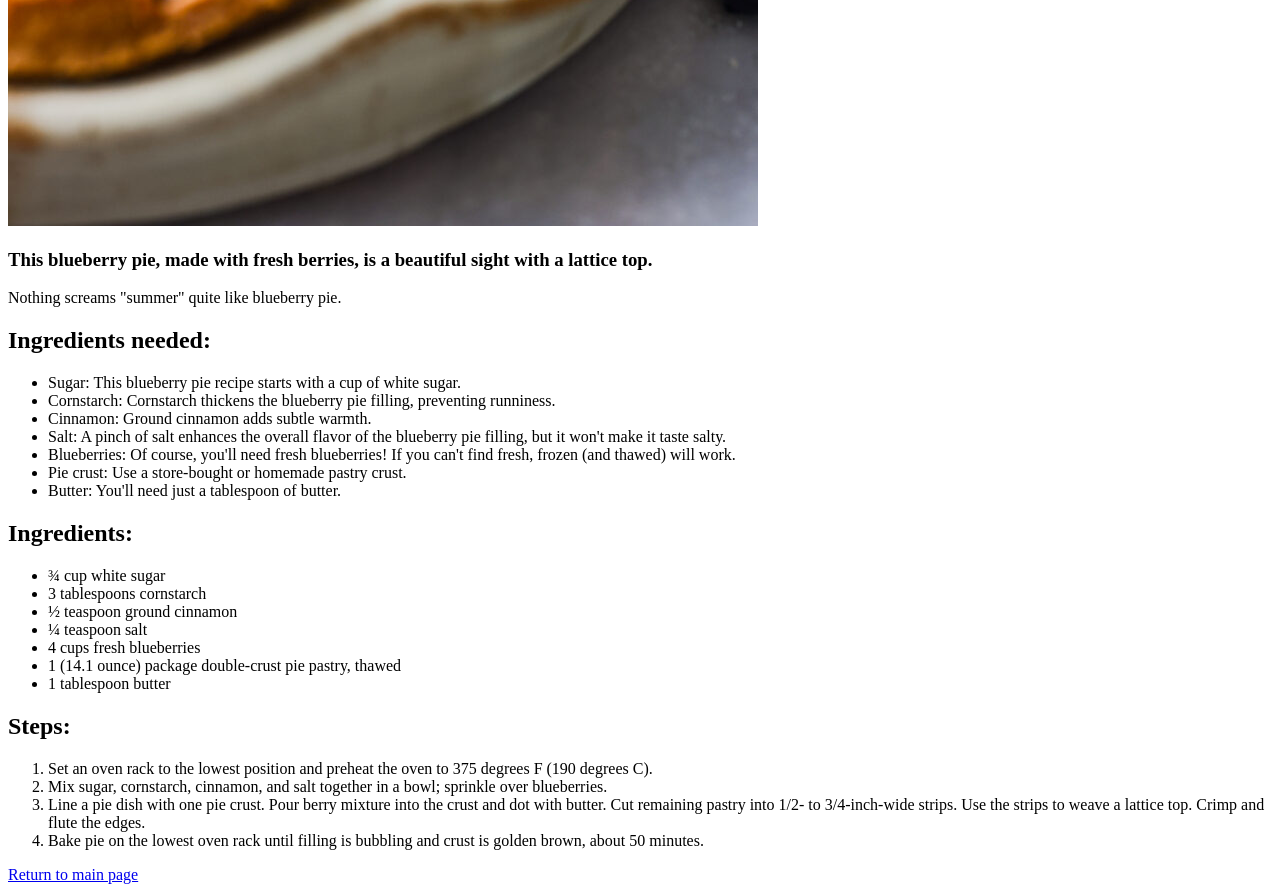
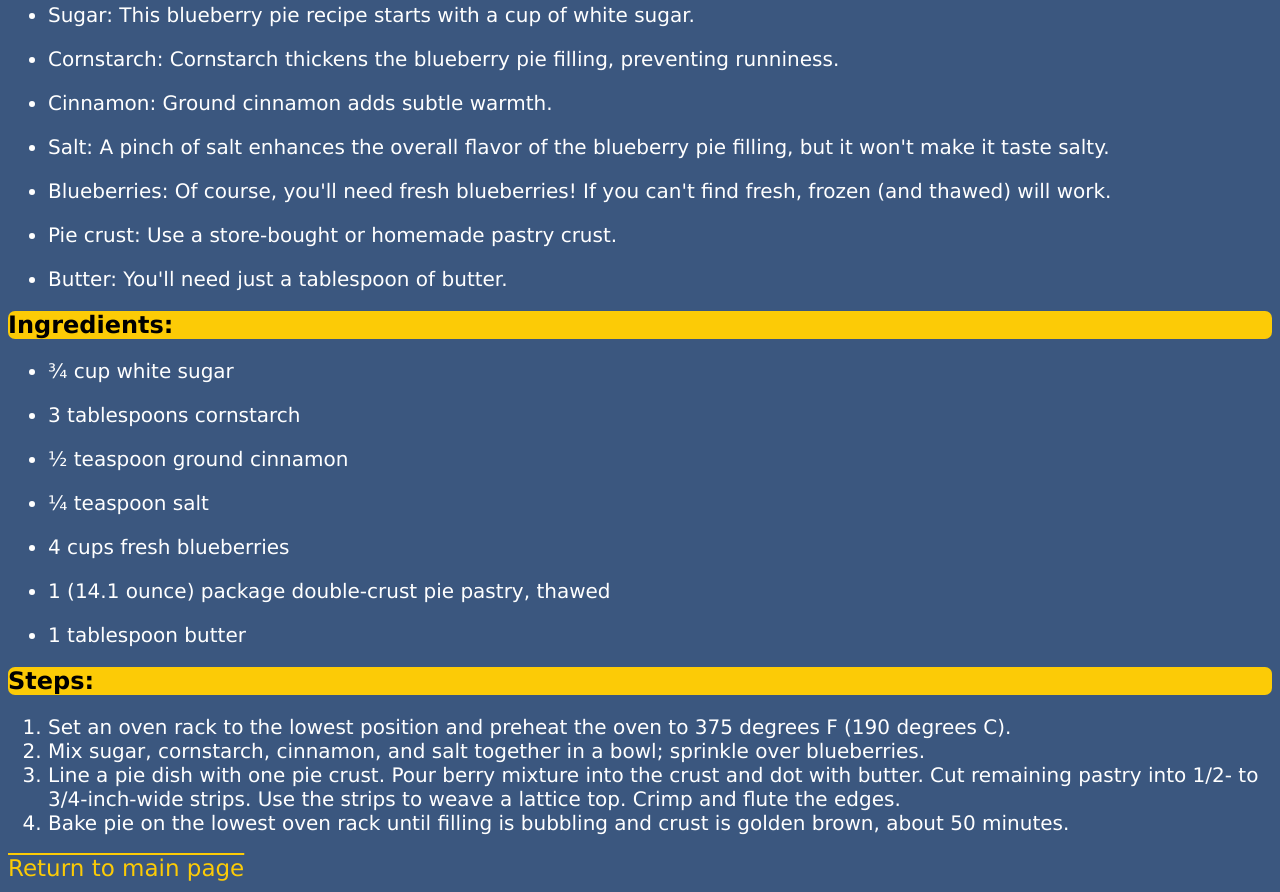
Before and after one commit to FIZZIEXD/odin-recipes, a plain HTML site: page recipes/blueberrypie.html in a window 1280 px wide. Shown: the part 854-1746 px from the top of the page. Drawn offline with Linux system fonts and the light colour scheme.

Commit message:
Modify blueberrypie.html
Add classes and <p> elements to the three lists which was first done in cornribs.html in order to make separation between lines bigger making the text more readable

```diff
--- a/recipes/blueberrypie.html
+++ b/recipes/blueberrypie.html
@@ -3,12 +3,14 @@
   <head>
     <meta charset="UTF-8" />
     <meta name="viewport" content="width=device-width, initial-scale=1.0" />
+    <link rel="stylesheet" href="../style.css" />
     <title>Blueberry Pie</title>
   </head>
   <body>
-    <h1>Blueberry Pie</h1>
+    <h1 class="header">Blueberry Pie</h1>
 
     <img
+      class="image"
       src="../images/blueberrypie.jpg"
       alt="delicious looking blueberry pie with one piece missing which exposes the great blueberry filling inside of the pie "
     />
@@ -18,43 +20,51 @@
       lattice top.
     </h3>
 
-    <p>Nothing screams "summer" quite like blueberry pie.</p>
+    <p class="paragraph">Nothing screams "summer" quite like blueberry pie.</p>
 
     <h2>Ingredients needed:</h2>
-    <ul>
+    <ul class="unordered-list">
       <li>
-        Sugar: This blueberry pie recipe starts with a cup of white sugar.
+        <p>
+          Sugar: This blueberry pie recipe starts with a cup of white sugar.
+        </p>
       </li>
       <li>
-        Cornstarch: Cornstarch thickens the blueberry pie filling, preventing
-        runniness.
+        <p>
+          Cornstarch: Cornstarch thickens the blueberry pie filling, preventing
+          runniness.
+        </p>
       </li>
-      <li>Cinnamon: Ground cinnamon adds subtle warmth.</li>
+      <li><p>Cinnamon: Ground cinnamon adds subtle warmth.</p></li>
       <li>
-        Salt: A pinch of salt enhances the overall flavor of the blueberry pie
-        filling, but it won't make it taste salty.
+        <p>
+          Salt: A pinch of salt enhances the overall flavor of the blueberry pie
+          filling, but it won't make it taste salty.
+        </p>
       </li>
       <li>
-        Blueberries: Of course, you'll need fresh blueberries! If you can't find
-        fresh, frozen (and thawed) will work.
+        <p>
+          Blueberries: Of course, you'll need fresh blueberries! If you can't
+          find fresh, frozen (and thawed) will work.
+        </p>
       </li>
-      <li>Pie crust: Use a store-bought or homemade pastry crust.</li>
-      <li>Butter: You'll need just a tablespoon of butter.</li>
+      <li><p>Pie crust: Use a store-bought or homemade pastry crust.</p></li>
+      <li><p>Butter: You'll need just a tablespoon of butter.</p></li>
     </ul>
 
     <h2>Ingredients:</h2>
-    <ul>
-      <li>¾ cup white sugar</li>
-      <li>3 tablespoons cornstarch</li>
-      <li>½ teaspoon ground cinnamon</li>
-      <li>¼ teaspoon salt</li>
-      <li>4 cups fresh blueberries</li>
-      <li>1 (14.1 ounce) package double-crust pie pastry, thawed</li>
-      <li>1 tablespoon butter</li>
+    <ul class="unordered-list">
+      <li><p>¾ cup white sugar</p></li>
+      <li><p>3 tablespoons cornstarch</p></li>
+      <li><p>½ teaspoon ground cinnamon</p></li>
+      <li><p>¼ teaspoon salt</p></li>
+      <li><p>4 cups fresh blueberries</p></li>
+      <li><p>1 (14.1 ounce) package double-crust pie pastry, thawed</p></li>
+      <li><p>1 tablespoon butter</p></li>
     </ul>
 
     <h2>Steps:</h2>
-    <ol>
+    <ol class="ordered-list">
       <li>
         Set an oven rack to the lowest position and preheat the oven to 375
         degrees F (190 degrees C).
@@ -74,6 +84,6 @@
         golden brown, about 50 minutes.
       </li>
     </ol>
-    <a href="../index.html">Return to main page</a>
+    <a class="anchor-recipes" href="../index.html">Return to main page</a>
   </body>
 </html>
```
